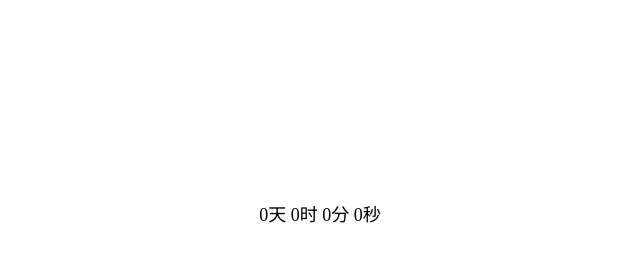
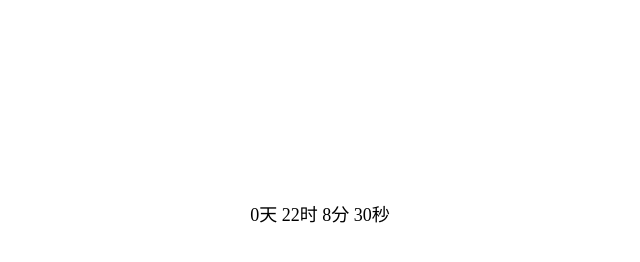
Before and after one commit to Cole-yu/Works, a plain HTML site: page 每日更新的倒计时.html in a window 1280 px wide. Shown: the full height of the page, 320-960 px from the left. Drawn offline with Linux system fonts and the light colour scheme.

Commit message:
每日更新的动态倒计时

```diff
--- a/countZero.html
+++ b/每日更新的倒计时.html
@@ -18,15 +18,41 @@
 			padding:200px;
 		}
 		</style>
+	</head>
+	<body>
+		<div class="time">
+			<span id="t_d">00天</span>
+			<span id="t_h">00时</span>
+			<span id="t_m">00分</span>
+			<span id="t_s">00秒</span>
+		</div>
 		<script>
 		//js必须放在底部，否则dom未加载完成，js获取不到元素会报错
 		function GetRTime(){
-			var EndTime= new Date('2018/01/21 00:00:00');
-			console.log(EndTime);
-			var NowTime = new Date();
-			var t =EndTime.getTime() - NowTime.getTime();	//以毫秒为单位的计算结果
-			console.log(NowTime);
-			console.log(t);
+			var addDaycount=1;
+			var mid=new Date();
+			mid.setDate(mid.getDate()+addDaycount);
+			var years=mid.getFullYear();
+			var months=mid.getMonth()+1;
+			var days=mid.getDate();
+			// console.log(years.toString());
+			// console.log(months.toString());
+			// console.log(days.toString());
+			// console.log(mid);
+
+
+			var startTime=new Date();
+			// console.log(startTime);
+
+
+			var tt=years.toString()+"/"+months.toString()+"/"+days.toString()+" "+"00:00:00";
+			// console.log(tt);
+			var EndTime=new Date(tt);
+			// console.log(EndTime);
+
+
+			var t =EndTime.getTime() - startTime.getTime();	//以毫秒为单位的计算结果
+			// console.log(t);
 			var d=0;
 			var h=0;
 			var m=0;
@@ -42,15 +68,9 @@
 			document.getElementById("t_m").innerHTML = m + "分";
 			document.getElementById("t_s").innerHTML = s + "秒";
 		}
+
+		GetRTime();
 		setInterval(GetRTime,0);		//1s/60=13.6ms,最小刷新间隔为13.6ms
 		</script>
-	</head>
-	<body>
-		<div class="time">
-			<span id="t_d">00天</span>
-			<span id="t_h">00时</span>
-			<span id="t_m">00分</span>
-			<span id="t_s">00秒</span>
-		</div>
 	</body>
 </html>
```
